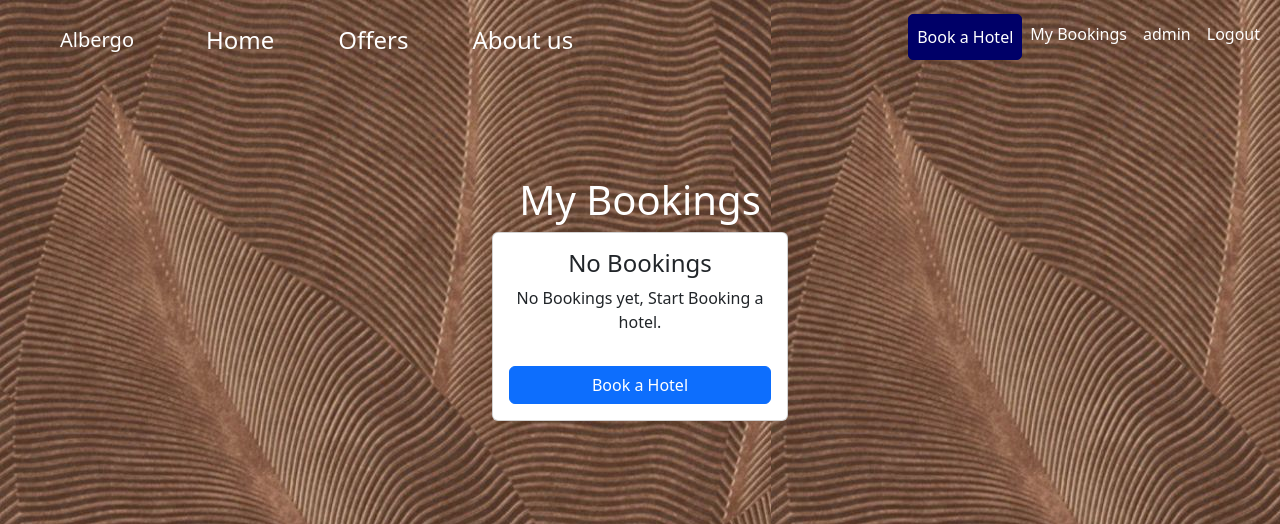
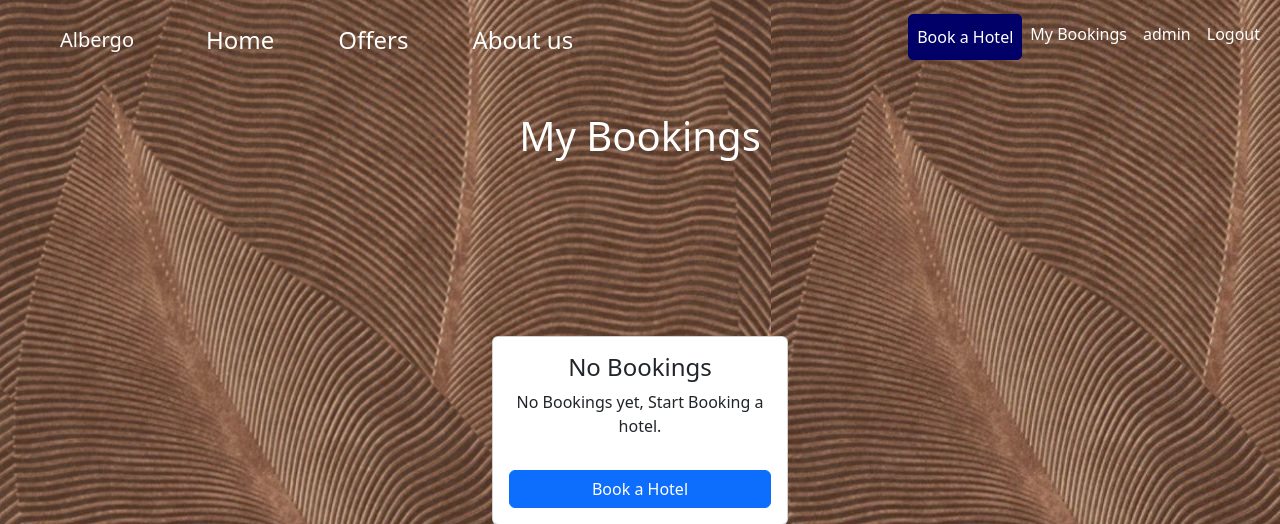
Before and after one commit to jammy-8/project4, a Django app: page /my_bookings/ in a window 1280 px wide. Shown: the top 524 px of the page. Run offline with Django 5.2, Linux system fonts and the light colour scheme; a user stored in the database is signed in; data that the repository does not hold is empty.

Commit message:
Updated UI

```diff
--- a/booking/hBooking/hotelBooking/templates/hBooking/my_bookings.html
+++ b/booking/hBooking/hotelBooking/templates/hBooking/my_bookings.html
@@ -5,7 +5,8 @@
 {% block content %}
 
 {% for b in bookings %}
-<div class="container booking-wrapper">
+
+<div class="container booking-container mt-5">
   <h1 class="text-center text-white">My Bookings</h1>
     {% if messages %}
       <ul class="messages">
@@ -16,6 +17,10 @@
           {% endfor %}
       </ul>
     {% endif %}
+</div>
+
+<div class="container booking-wrapper">
+
     <div class="card mb-3 p-3">
         <p><strong>Check-in:</strong> {{ b.check_in_date }}</p>
         <p><strong>Check-out:</strong> {{ b.check_out_date }}</p>
@@ -65,8 +70,12 @@
 </div>
 
 {% empty %}
+<div class="container booking-container mt-5">
+  <h1 class="text-center text-white">My Bookings</h1>
+</div>
+
 <div class="container empty-wrapper mt-5">
-  <h1 class="text-center text-white">My Bookings</h1>
+
     <div class="card mb-3 p-3 text-center">
     <h4>No Bookings</h4>
     <p>No Bookings yet, Start Booking a hotel.</p>
```
